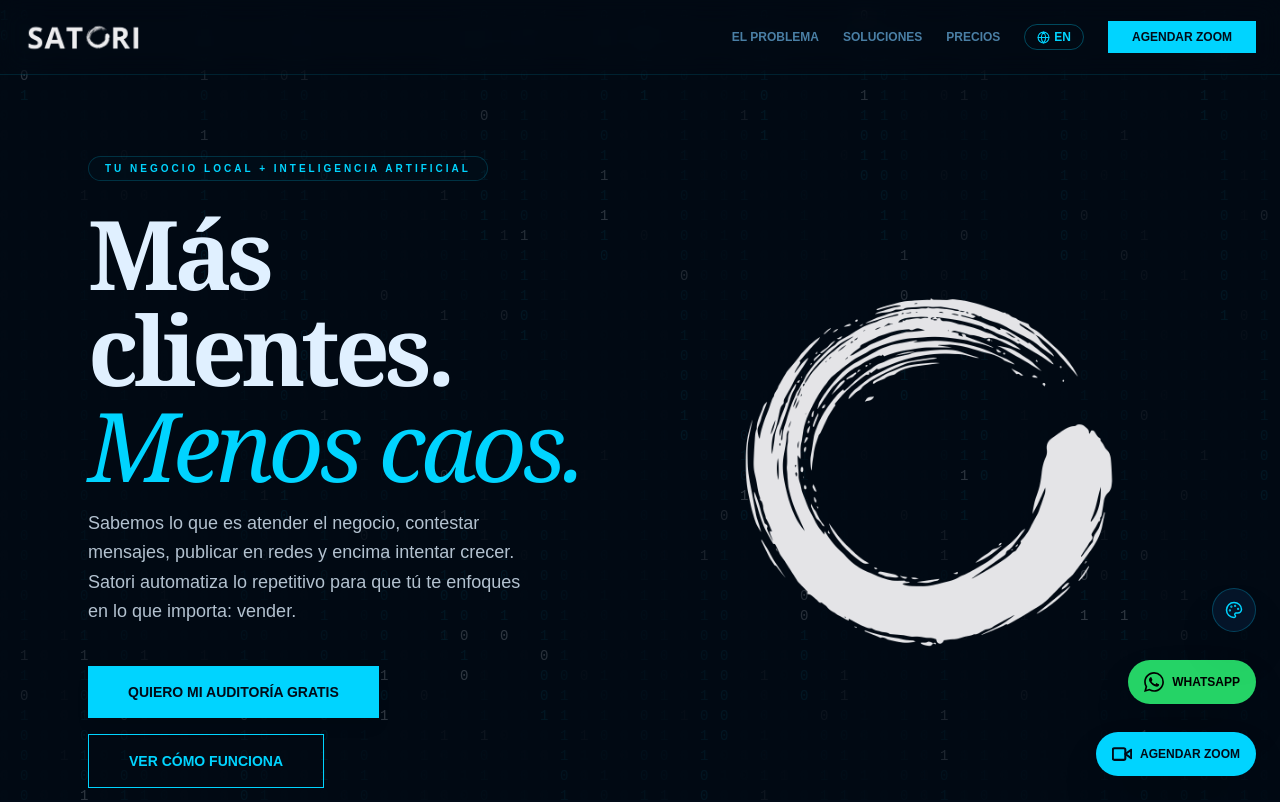
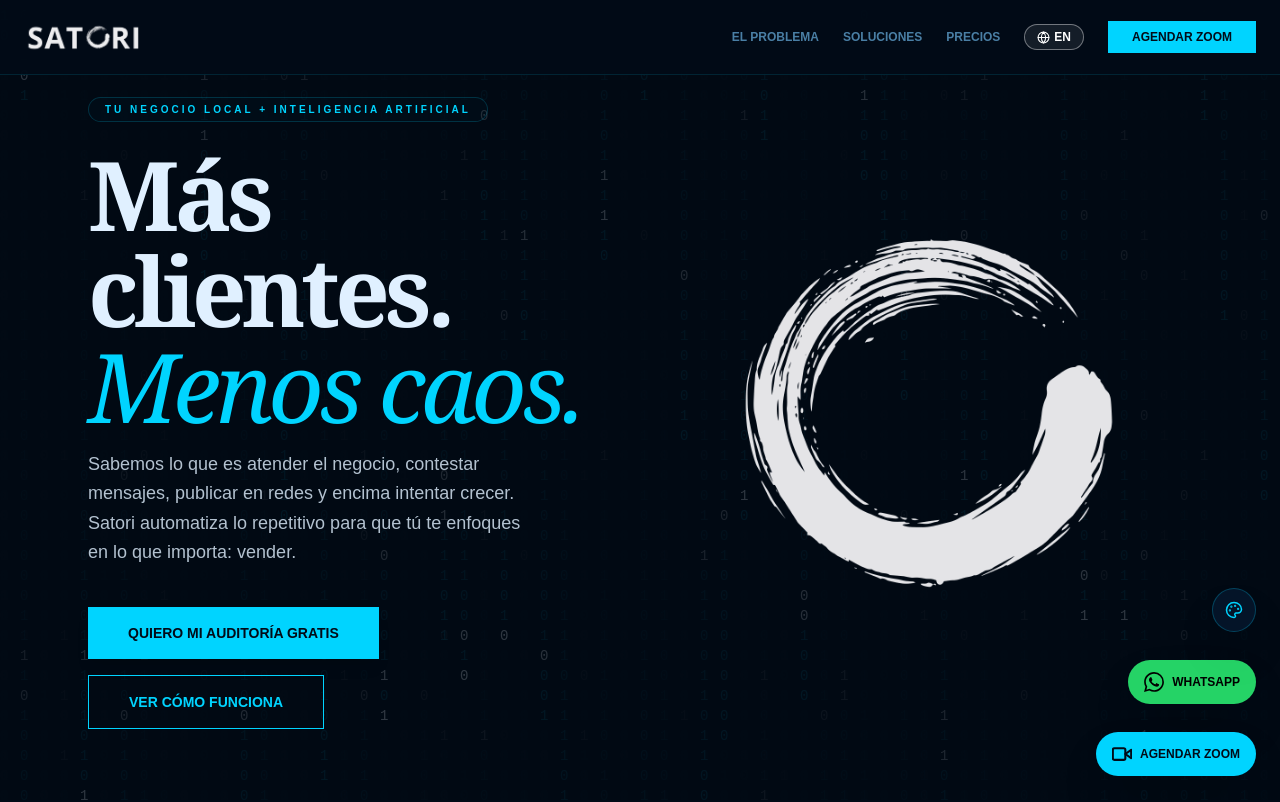
Before and after one commit to rodrigotristaan-coder/satori-site, a Next.js app: page / in a window 1280 px wide. Shown: the top 802 px of the page. Built offline with nearby package versions, Linux system fonts and the light colour scheme.

Commit message:
favicon fondo blanco y menu fijo

```diff
--- a/app/page.tsx
+++ b/app/page.tsx
@@ -259,8 +259,8 @@
       </button>
 
       {/* ── NAV ── */}
-      <nav className="w-full px-6 py-4 flex items-center justify-between sticky top-0 z-50 backdrop-blur-md border-b"
-        style={{ borderColor: `${t.accent}20`, position: "relative" }}>
+      <nav className="w-full px-6 py-4 flex items-center justify-between fixed top-0 left-0 right-0 z-50 backdrop-blur-md border-b"
+        style={{ borderColor: `${t.accent}20`, backgroundColor: `${t.bg}E8` }}>
         <a href="#inicio">
           <Image src="/logo-satori.png" alt="SATORI" width={120} height={36} className="invert" />
         </a>
@@ -271,7 +271,7 @@
           {/* Language Toggle */}
           <button onClick={() => setLang(lang === "es" ? "en" : "es")}
             className="flex items-center gap-1 px-3 py-1 border rounded-full text-xs font-bold uppercase transition-all hover:scale-105"
-            style={{ borderColor: `${t.accent}50`, color: t.accent }}>
+            style={{ borderColor: "rgba(255,255,255,0.4)", color: "#ffffff", backgroundColor: "rgba(255,255,255,0.08)" }}>
             <Globe size={13} />
             {lang === "es" ? "EN" : "ES"}
           </button>
@@ -284,14 +284,14 @@
         {/* Mobile lang toggle */}
         <button onClick={() => setLang(lang === "es" ? "en" : "es")}
           className="md:hidden flex items-center gap-1 px-3 py-1 border rounded-full text-xs font-bold uppercase"
-          style={{ borderColor: `${t.accent}50`, color: t.accent }}>
+          style={{ borderColor: "rgba(255,255,255,0.4)", color: "#ffffff", backgroundColor: "rgba(255,255,255,0.08)" }}>
           <Globe size={13} />
           {lang === "es" ? "EN" : "ES"}
         </button>
       </nav>
 
       {/* ── HERO ── */}
-      <section id="inicio" className="px-6 py-20 max-w-6xl mx-auto grid md:grid-cols-2 items-center gap-12"
+      <section id="inicio" className="px-6 py-20 max-w-6xl mx-auto grid md:grid-cols-2 items-center gap-12 pt-32 md:pt-24"
         style={{ position: "relative", zIndex: 1 }}>
         <motion.div initial={{ opacity: 0, x: -20 }} animate={{ opacity: 1, x: 0 }}>
           <div className="inline-block px-4 py-1 rounded-full border mb-6"
```
Also changed, not shown: 1 other file (tests, documents, lock files or other folders).
